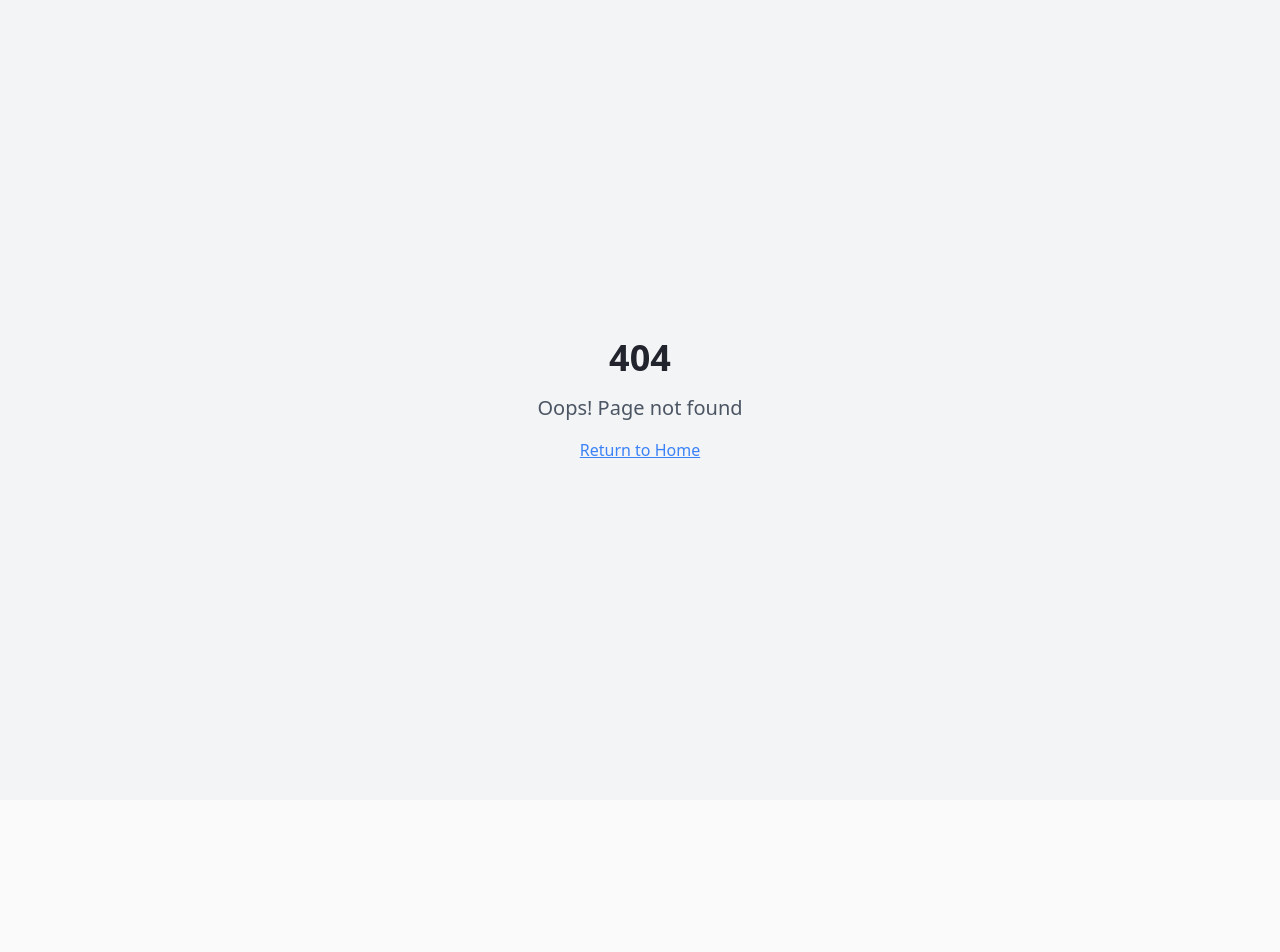
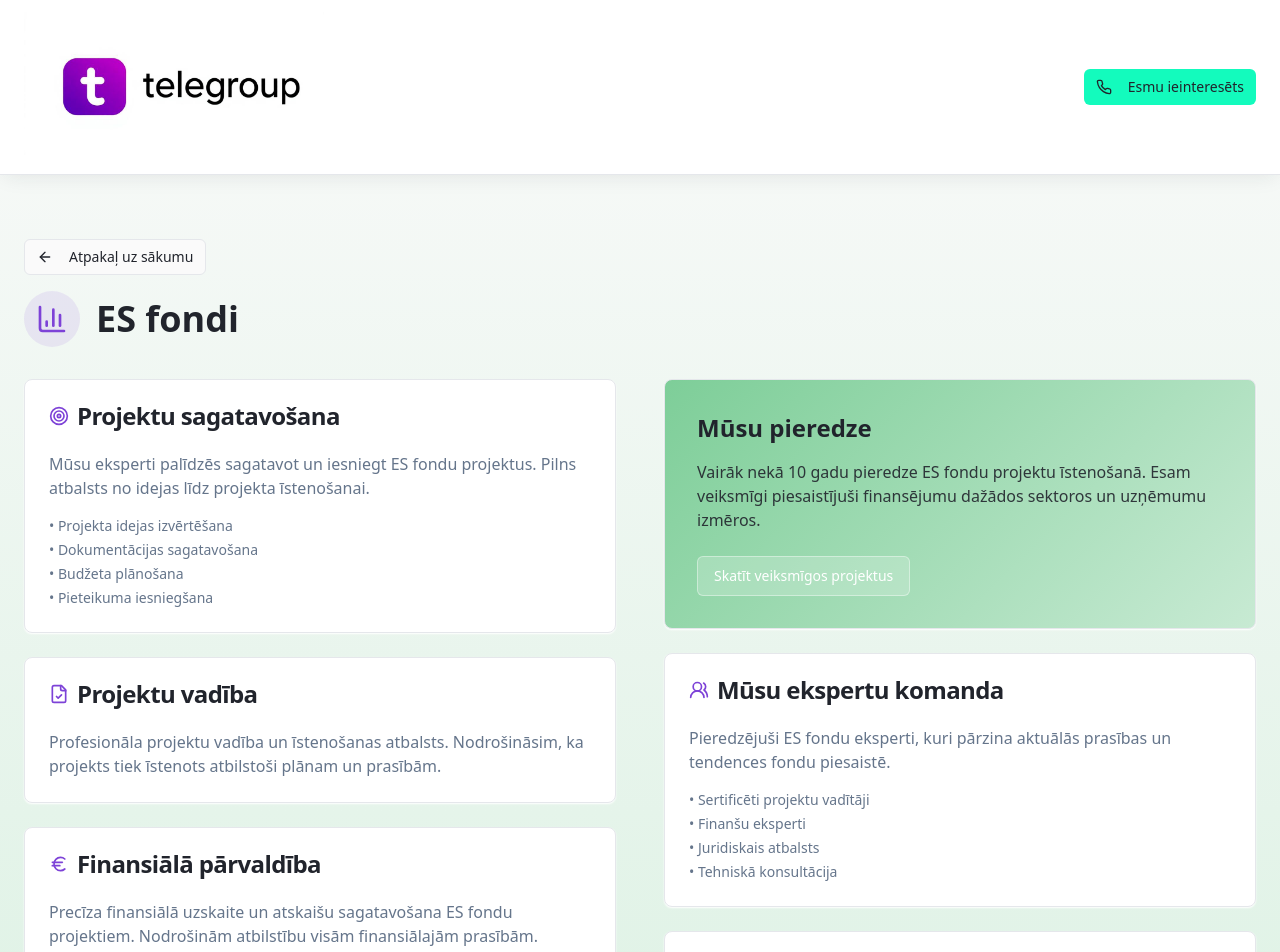
Before and after one commit to AlexTheReindeer/content-call-cornerstone, a React (Vite) app: page /es-fondi in a window 1280 px wide. Before the commit this address had no page. Shown: the top 952 px of the page. Before the commit the page ends 800 px from the top, so only its background shows below. Built offline with nearby package versions, Linux system fonts and the light colour scheme.

Commit message:
Update service card links
Update service cards to link to separate info pages.

```diff
--- a/src/App.tsx
+++ b/src/App.tsx
@@ -8,6 +8,7 @@ import NotFound from "./pages/NotFound";
 import KomunikacijaPage from "./pages/KomunikacijaPage";
 import DarborganizacijaPage from "./pages/DarborganizacijaPage";
 import OnlineApkalposanaPage from "./pages/OnlineApkalposanaPage";
+import ESFondiPage from "./pages/ESFondiPage";
 
 const queryClient = new QueryClient();
 
@@ -22,6 +23,7 @@ const App = () => (
           <Route path="/komunikacija" element={<KomunikacijaPage />} />
           <Route path="/darborganizacija" element={<DarborganizacijaPage />} />
           <Route path="/online-apkalpojana" element={<OnlineApkalposanaPage />} />
+          <Route path="/es-fondi" element={<ESFondiPage />} />
           {/* ADD ALL CUSTOM ROUTES ABOVE THE CATCH-ALL "*" ROUTE */}
           <Route path="*" element={<NotFound />} />
         </Routes>
--- /dev/null
+++ b/src/pages/ESFondiPage.tsx
@@ -0,0 +1,143 @@
+import { Button } from "@/components/ui/button";
+import { Card, CardContent, CardHeader, CardTitle } from "@/components/ui/card";
+import Header from "@/components/Header";
+import { BarChart3, ArrowLeft, Euro, FileCheck, Target, Users2 } from "lucide-react";
+import { Link } from "react-router-dom";
+
+const ESFondiPage = () => {
+  return (
+    <div className="min-h-screen bg-gradient-hero">
+      <Header />
+
+      <main className="container mx-auto px-6 py-16">
+        <div className="mb-8">
+          <Link to="/">
+            <Button variant="outline" size="sm" className="mb-4">
+              <ArrowLeft className="w-4 h-4 mr-2" />
+              Atpakaļ uz sākumu
+            </Button>
+          </Link>
+
+          <div className="flex items-center gap-4 mb-6">
+            <div className="p-3 rounded-full bg-primary/10">
+              <BarChart3 className="h-8 w-8 text-primary" />
+            </div>
+            <h1 className="text-4xl font-bold text-foreground">ES fondi</h1>
+          </div>
+        </div>
+
+        <div className="grid lg:grid-cols-2 gap-12">
+          <div className="space-y-6">
+            <Card className="shadow-card">
+              <CardHeader>
+                <CardTitle className="flex items-center gap-2">
+                  <Target className="h-5 w-5 text-primary" />
+                  Projektu sagatavošana
+                </CardTitle>
+              </CardHeader>
+              <CardContent>
+                <p className="text-muted-foreground mb-4">
+                  Mūsu eksperti palīdzēs sagatavot un iesniegt ES fondu projektus. Pilns atbalsts
+                  no idejas līdz projekta īstenošanai.
+                </p>
+                <ul className="space-y-1 text-sm text-muted-foreground">
+                  <li>• Projekta idejas izvērtēšana</li>
+                  <li>• Dokumentācijas sagatavošana</li>
+                  <li>• Budžeta plānošana</li>
+                  <li>• Pieteikuma iesniegšana</li>
+                </ul>
+              </CardContent>
+            </Card>
+
+            <Card className="shadow-card">
+              <CardHeader>
+                <CardTitle className="flex items-center gap-2">
+                  <FileCheck className="h-5 w-5 text-primary" />
+                  Projektu vadība
+                </CardTitle>
+              </CardHeader>
+              <CardContent>
+                <p className="text-muted-foreground">
+                  Profesionāla projektu vadība un īstenošanas atbalsts. Nodrošināsim,
+                  ka projekts tiek īstenots atbilstoši plānam un prasībām.
+                </p>
+              </CardContent>
+            </Card>
+
+            <Card className="shadow-card">
+              <CardHeader>
+                <CardTitle className="flex items-center gap-2">
+                  <Euro className="h-5 w-5 text-primary" />
+                  Finansiālā pārvaldība
+                </CardTitle>
+              </CardHeader>
+              <CardContent>
+                <p className="text-muted-foreground">
+                  Precīza finansiālā uzskaite un atskaišu sagatavošana ES fondu projektiem.
+                  Nodrošinām atbilstību visām finansiālajām prasībām.
+                </p>
+              </CardContent>
+            </Card>
+          </div>
+
+          <div className="space-y-6">
+            <Card className="shadow-card bg-gradient-secondary">
+              <CardContent className="p-8">
+                <h3 className="text-2xl font-bold text-secondary-foreground mb-4">
+                  Mūsu pieredze
+                </h3>
+                <p className="text-secondary-foreground/90 mb-6">
+                  Vairāk nekā 10 gadu pieredze ES fondu projektu īstenošanā. Esam veiksmīgi
+                  piesaistījuši finansējumu dažādos sektoros un uzņēmumu izmēros.
+                </p>
+                <Button variant="outline" className="bg-white/20 border-white/40 text-white hover:bg-white/30">
+                  Skatīt veiksmīgos projektus
+                </Button>
+              </CardContent>
+            </Card>
+
+            <Card className="shadow-card">
+              <CardHeader>
+                <CardTitle className="flex items-center gap-2">
+                  <Users2 className="h-5 w-5 text-primary" />
+                  Mūsu ekspertu komanda
+                </CardTitle>
+              </CardHeader>
+              <CardContent>
+                <p className="text-muted-foreground mb-4">
+                  Pieredzējuši ES fondu eksperti, kuri pārzina aktuālās prasības un
+                  tendences fondu piesaistē.
+                </p>
+                <ul className="space-y-1 text-sm text-muted-foreground">
+                  <li>• Sertificēti projektu vadītāji</li>
+                  <li>• Finanšu eksperti</li>
+                  <li>• Juridiskais atbalsts</li>
+                  <li>• Tehniskā konsultācija</li>
+                </ul>
+              </CardContent>
+            </Card>
+
+            <Card className="shadow-card">
+              <CardHeader>
+                <CardTitle>Pieejamie fondi 2024</CardTitle>
+              </CardHeader>
+              <CardContent>
+                <p className="text-muted-foreground mb-4">
+                  Aktuālā informācija par pieejamajiem ES fondiem un to iespējām.
+                </p>
+                <ul className="space-y-2 text-sm text-muted-foreground">
+                  <li>• ERAF - Eiropas Reģionālās attīstības fonds</li>
+                  <li>• ESF+ - Eiropas Sociālais fonds Plus</li>
+                  <li>• ELFLA - Eiropas Lauksaimniecības fonds</li>
+                  <li>• Horizon Europe - Pētniecības un inovāciju programma</li>
+                </ul>
+              </CardContent>
+            </Card>
+          </div>
+        </div>
+      </main>
+    </div>
+  );
+};
+
+export default ESFondiPage;
--- a/src/pages/Index.tsx
+++ b/src/pages/Index.tsx
@@ -93,7 +93,7 @@ const Index = () => {
               content="Visi komunikācijas kanāli vienuviet. Multikanālu rīks, kas apvieno dažādu komunikācijas kanālu ziņas: Zvani, SMS, WhatsApp, e-pasti, Telegram. Integrācijas ar ML risinājumiem."
               icon={<MessageSquare className="h-6 w-6 text-primary" />}
               buttonText="Uzzināt vairāk"
-              onButtonClick={() => setIsRegistrationModalOpen(true)}
+              onButtonClick={() => navigate('/komunikacija')}
             />
 
             <ContentCard
@@ -101,7 +101,7 @@ const Index = () => {
               content="Organizē un plāno darbus un informē klientus par gaidāmām vizītēm un tikšanām. Kalendārds darbu plānošanai, atgādinājumu izsūtīšana SMS un WhatsApp, atskaites, klientu norēķini, utt Piesaisti klientus tiešsaistē 24/7"
               icon={<Calendar className="h-6 w-6 text-primary" />}
               buttonText="Uzzināt vairāk"
-              onButtonClick={() => setIsRegistrationModalOpen(true)}
+              onButtonClick={() => navigate('/darborganizacija')}
             />
 
             <ContentCard
@@ -109,7 +109,7 @@ const Index = () => {
               content="Mūsu plašā pieredze Eiropas Savienības fondu piesaistē un apgūšanā var palīdzēt veicināt jūsu biznesa izaugsmi, piesaistot Eiropas finansējumu. Nodrošināsim atbalstu gan projekta sagatavošanā un dokumentu iesniegšanā, gan arī tā īstenošanas laikā."
               icon={<BarChart3 className="h-6 w-6 text-primary" />}
               buttonText="Uzzināt vairāk"
-              onButtonClick={() => setIsRegistrationModalOpen(true)}
+              onButtonClick={() => navigate('/es-fondi')}
             />
           </div>
         </section>
```
